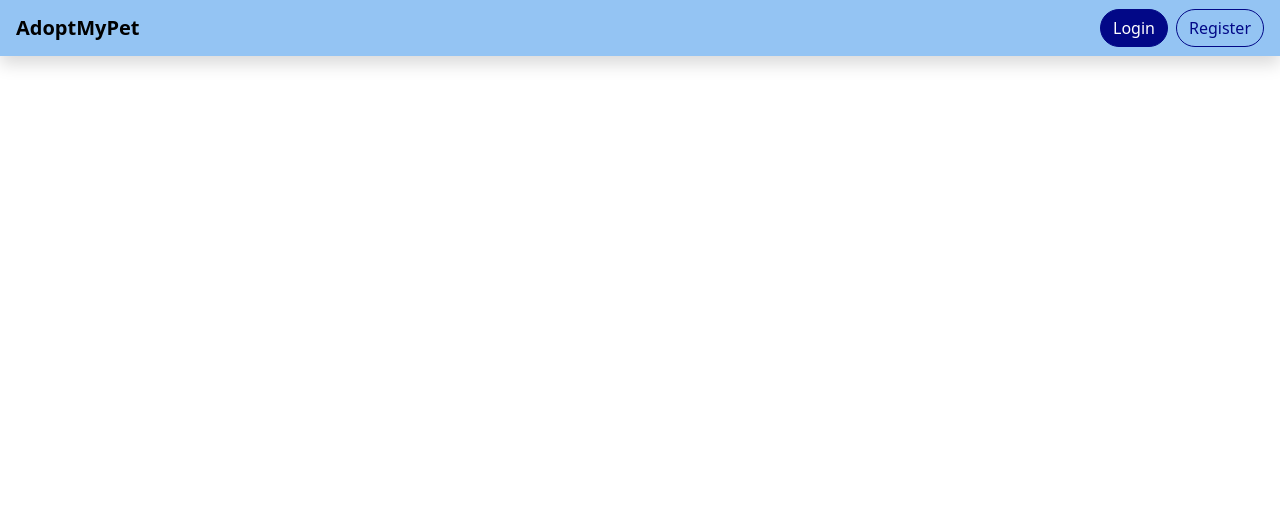
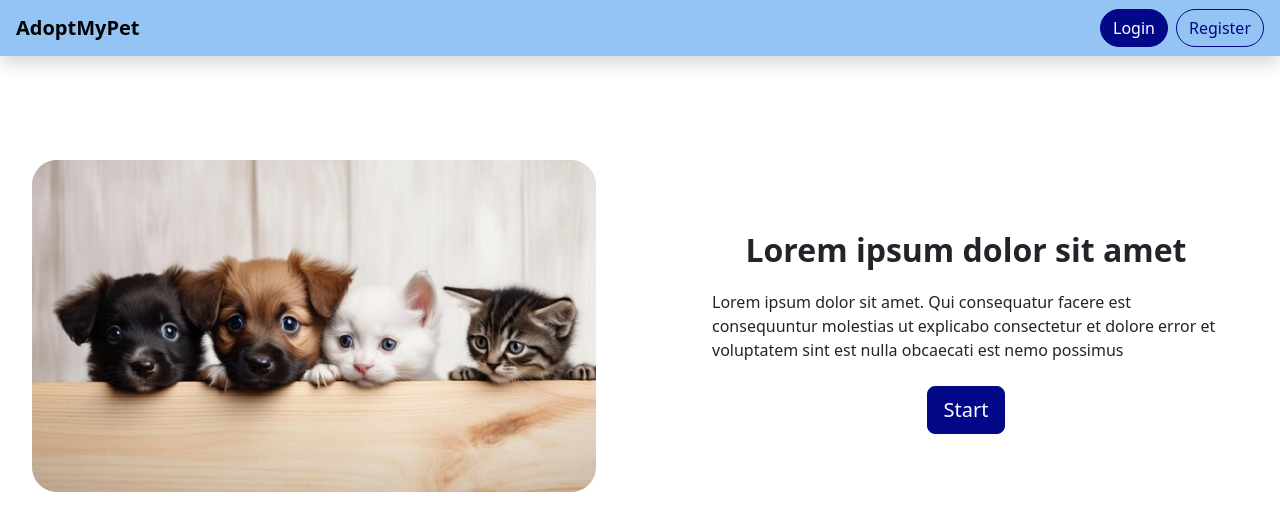
Before and after one commit to kevinstif/AdoptMyPet, an Angular app in the folder landing-page/: page / in a window 1280 px wide. Shown: the top 530 px of the page. Built offline with nearby package versions, Linux system fonts and the light colour scheme.

Commit message:
feat(app.component.html): add front-page

```diff
--- a/landing-page/src/app/app.component.html
+++ b/landing-page/src/app/app.component.html
@@ -1,6 +1,6 @@
-<div>
+<div class="overflow-x-hidden">
   <header>
-    <nav class="navbar navbar-expand-md bg-primary shadow">
+    <nav class="navbar navbar-expand-md bg-primary shadow position-fixed w-100">
       <div class="container-fluid">
         <a class="navbar-brand fw-bold ms-1" href="#">AdoptMyPet</a>
         <button class="navbar-toggler" type="button" data-bs-toggle="collapse" data-bs-target="#navbarSupportedContent" aria-controls="navbarSupportedContent" aria-expanded="false" aria-label="Toggle navigation">
@@ -15,4 +15,26 @@
       </div>
     </nav>
   </header>
+
+  <div class="py-3 py-md-4 py-lg-5"></div>
+
+  <div class="row d-flex align-items-center py-5">
+    <div class="col-12 col-lg-6 text-center">
+      <img class="img-fluid p-3" src="assets/front-img.png" alt="">
+    </div>
+    <div class="col-12 col-lg-6 p-4">
+      <div class="text-center py-2">
+        <span class="fs-2 fw-bolder">Lorem ipsum dolor sit amet</span>
+      </div>
+      <div class="py-2 px-3 px-md-5">
+        <span>
+          Lorem ipsum dolor sit amet. Qui consequatur facere est consequuntur molestias ut explicabo
+          consectetur et dolore error et voluptatem sint est nulla obcaecati est nemo possimus
+        </span>
+      </div>
+      <div class="text-center">
+        <button class="btn btn-secondary btn-lg mt-3">Start</button>
+      </div>
+    </div>
+  </div>
 </div>
```
Also changed, not shown: landing-page/public/assets/front-img.png (added).
